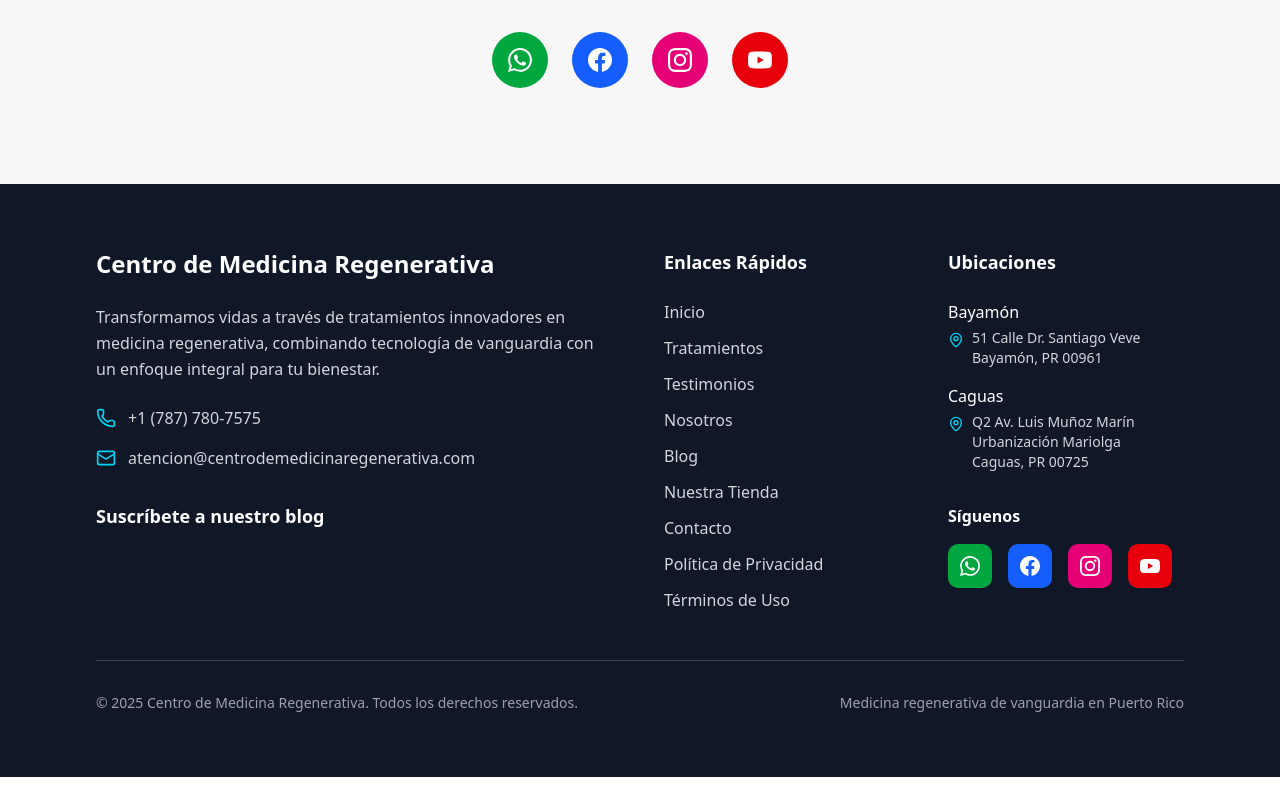
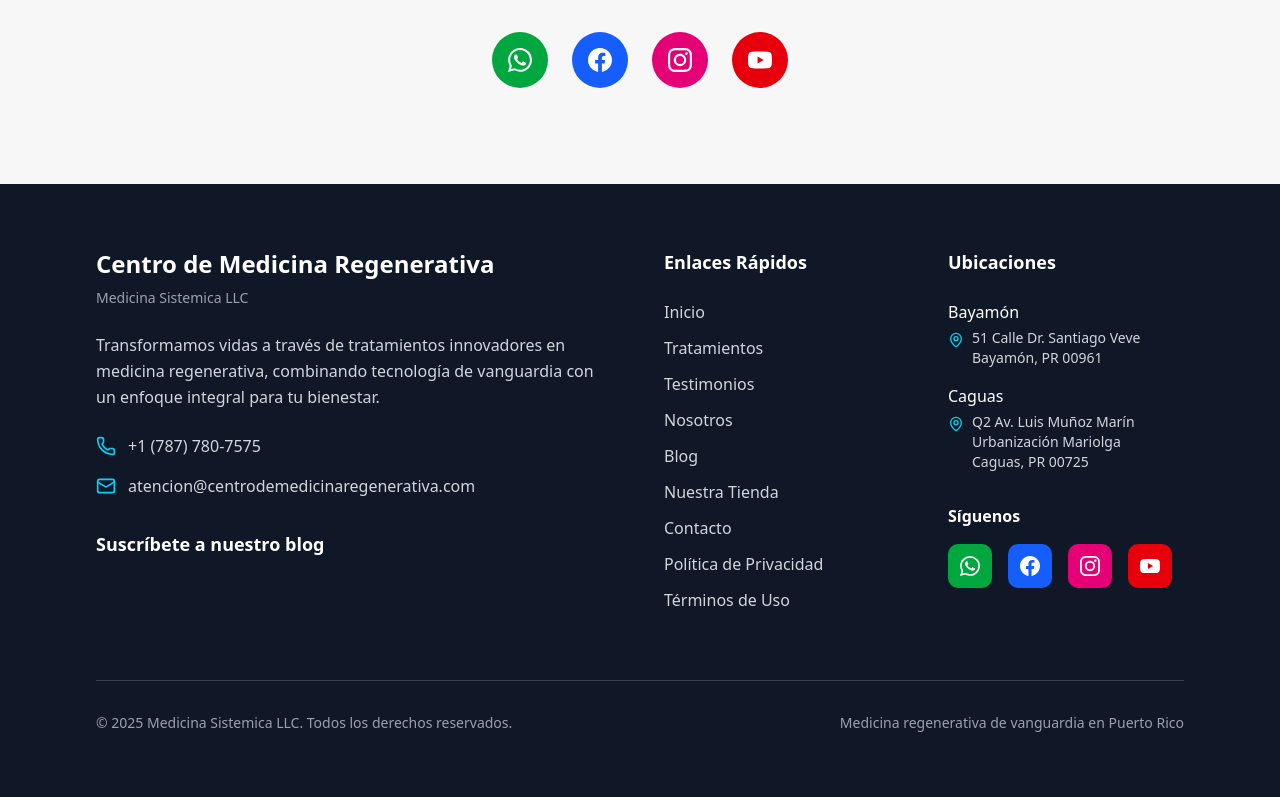
Before and after one commit to metadiego/centro-medicina-regenerativa, a Next.js app: page / in a window 1280 px wide. Shown: the part 5823-6620 px from the top of the page. Built offline with nearby package versions, Linux system fonts and the light colour scheme.

Commit message:
Add medicina sistemica llc as company name to website

```diff
--- a/app/privacidad/page.tsx
+++ b/app/privacidad/page.tsx
@@ -67,6 +67,9 @@ export default function PrivacidadPage() {
               <p className="text-xl text-gray-600 max-w-3xl mx-auto leading-relaxed font-light">
                 Centro de Medicina Regenerativa
               </p>
+              <p className="text-lg text-gray-500 mt-1">
+                Medicina Sistemica LLC
+              </p>
               <p className="text-lg text-gray-500 mt-2">
                 {language === 'es' ? 'Última actualización: Abril 22, 2025' : 'Last updated: April 22, 2025'}
               </p>
@@ -91,9 +94,9 @@ export default function PrivacidadPage() {
                 </div>
                 <p className="text-gray-700 leading-relaxed">
                   {language === 'es' ? (
-                    'En el Centro de Medicina Regenerativa, nos comprometemos a proteger su información personal y respetar su privacidad. Esta Política de Privacidad explica cómo recopilamos, utilizamos, protegemos y tratamos su información personal.'
+                    'En Medicina Sistemica LLC, operando como Centro de Medicina Regenerativa, nos comprometemos a proteger su información personal y respetar su privacidad. Esta Política de Privacidad explica cómo recopilamos, utilizamos, protegemos y tratamos su información personal.'
                   ) : (
-                    'At Centro de Medicina Regenerativa, we are committed to protecting your personal information and respecting your privacy. This Privacy Policy explains how we collect, use, protect, and handle your personal information.'
+                    'At Medicina Sistemica LLC, operating as Centro de Medicina Regenerativa, we are committed to protecting your personal information and respecting your privacy. This Privacy Policy explains how we collect, use, protect, and handle your personal information.'
                   )}
                 </p>
               </div>
@@ -639,7 +642,8 @@ export default function PrivacidadPage() {
                   {language === 'es' ? 'Para preguntas sobre esta Política de Privacidad:' : 'For questions about this Privacy Policy:'}
                 </p>
                 <div className="bg-gradient-to-br from-cyan-50 to-cyan-100 p-8 rounded-2xl">
-                  <h3 className="text-xl font-medium text-gray-900 mb-6 text-center">Centro de Medicina Regenerativa</h3>
+                  <h3 className="text-xl font-medium text-gray-900 mb-2 text-center">Centro de Medicina Regenerativa</h3>
+                  <p className="text-gray-600 text-center mb-6">Medicina Sistemica LLC</p>
                   <div className="grid md:grid-cols-1 gap-4 max-w-md mx-auto">
                     <div className="flex items-center justify-center">
                       <Mail className="w-5 h-5 text-cyan-600 mr-3" />
--- a/app/terminos/page.tsx
+++ b/app/terminos/page.tsx
@@ -67,6 +67,9 @@ export default function TerminosPage() {
               <div className="w-32 h-1 bg-gradient-to-r from-cyan-500 to-cyan-600 mx-auto mb-6"></div>
               <p className="text-xl text-gray-600 max-w-3xl mx-auto leading-relaxed font-light">
                 Centro de Medicina Regenerativa
+              </p>
+              <p className="text-lg text-gray-500 mt-1">
+                Medicina Sistemica LLC
               </p>
               <p className="text-lg text-gray-500 mt-2">
                 {language === 'es' ? 'Última actualización: 23 de abril de 2025' : 'Last updated: April 23, 2025'}
@@ -613,7 +616,8 @@ export default function TerminosPage() {
                   {language === 'es' ? 'Para consultas sobre estos términos o sobre el tratamiento de datos personales:' : 'For inquiries about these terms or personal data processing:'}
                 </p>
                 <div className="bg-gradient-to-br from-cyan-50 to-cyan-100 p-8 rounded-2xl">
-                  <h3 className="text-xl font-medium text-gray-900 mb-6 text-center">Centro de Medicina Regenerativa</h3>
+                  <h3 className="text-xl font-medium text-gray-900 mb-2 text-center">Centro de Medicina Regenerativa</h3>
+                  <p className="text-gray-600 text-center mb-6">Medicina Sistemica LLC</p>
                   <div className="grid md:grid-cols-1 gap-4 max-w-md mx-auto">
                     <div className="flex items-center justify-center">
                       <Mail className="w-5 h-5 text-cyan-600 mr-3" />
@@ -681,9 +685,9 @@ export default function TerminosPage() {
                 </h3>
                 <p className="text-lg font-light leading-relaxed text-gray-700">
                   {language === 'es' ? (
-                    'Estos Términos y Condiciones forman parte integral del contrato entre usted y centrodemedicinaregenerativa.com. Al utilizar nuestros servicios, acepta cumplir con todas las disposiciones aquí establecidas.'
+                    'Estos Términos y Condiciones forman parte integral del contrato entre usted y Medicina Sistemica LLC (Centro de Medicina Regenerativa). Al utilizar nuestros servicios, acepta cumplir con todas las disposiciones aquí establecidas.'
                   ) : (
-                    'These Terms and Conditions form an integral part of the contract between you and centrodemedicinaregenerativa.com. By using our services, you agree to comply with all provisions set forth herein.'
+                    'These Terms and Conditions form an integral part of the contract between you and Medicina Sistemica LLC (Centro de Medicina Regenerativa). By using our services, you agree to comply with all provisions set forth herein.'
                   )}
                 </p>
               </div>
--- a/components/Footer.tsx
+++ b/components/Footer.tsx
@@ -41,9 +41,10 @@ export default function Footer() {
         <div className="grid lg:grid-cols-4 md:grid-cols-2 gap-12">
           {/* Company Info */}
           <div className="lg:col-span-2">
-            <h3 className="text-2xl font-semibold text-white mb-6">
+            <h3 className="text-2xl font-semibold text-white mb-2">
               Centro de Medicina Regenerativa
             </h3>
+            <p className="text-gray-400 text-sm mb-6">Medicina Sistemica LLC</p>
             <p className="text-gray-300 leading-relaxed mb-6 font-light">
               Transformamos vidas a través de tratamientos innovadores en medicina regenerativa,
               combinando tecnología de vanguardia con un enfoque integral para tu bienestar.
@@ -239,7 +240,7 @@ export default function Footer() {
         <div className="border-t border-gray-700 pt-8 mt-12">
           <div className="flex flex-col md:flex-row justify-between items-center space-y-4 md:space-y-0">
             <p className="text-gray-400 text-sm">
-              © {new Date().getFullYear()} Centro de Medicina Regenerativa. Todos los derechos reservados.
+              © {new Date().getFullYear()} Medicina Sistemica LLC. Todos los derechos reservados.
             </p>
             <p className="text-gray-400 text-sm">
               Medicina regenerativa de vanguardia en Puerto Rico
```
